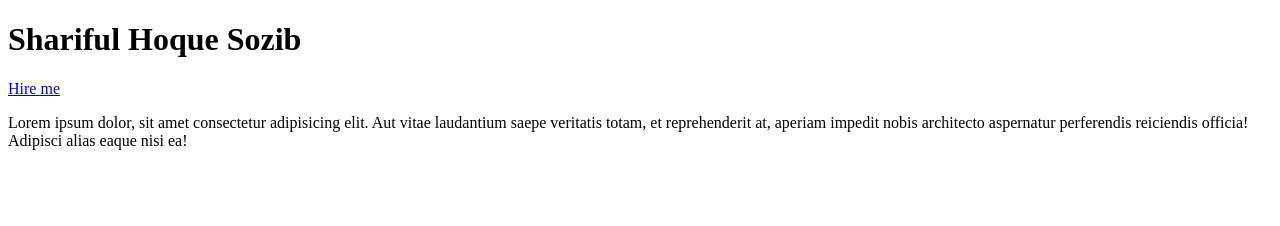
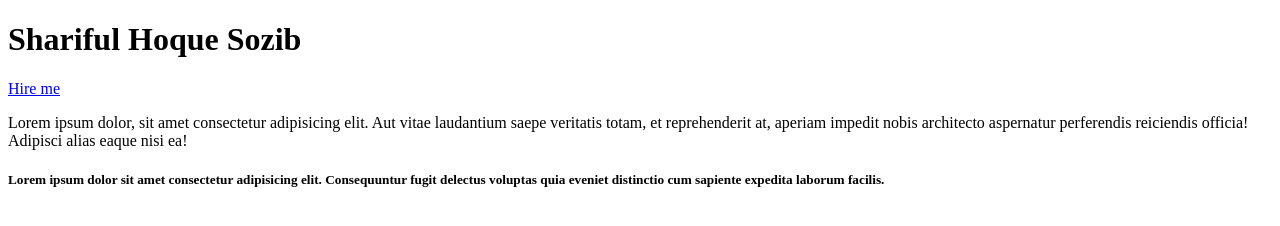
Before and after one commit to shariful-hoque/forth-repo, a plain HTML site: page index.html in a window 1280 px wide. Drawn offline with Linux system fonts and the light colour scheme.

Commit message:
add h tag

```diff
--- a/index.html
+++ b/index.html
@@ -10,5 +10,6 @@
     <h1>Shariful Hoque Sozib</h1>
     <a href="fiver.com/shariful_hoque">Hire me</a>
     <p>Lorem ipsum dolor, sit amet consectetur adipisicing elit. Aut vitae laudantium saepe veritatis totam, et reprehenderit at, aperiam impedit nobis architecto aspernatur perferendis reiciendis officia! Adipisci alias eaque nisi ea!</p>
+    <h5>Lorem ipsum dolor sit amet consectetur adipisicing elit. Consequuntur fugit delectus voluptas quia eveniet distinctio cum sapiente expedita laborum facilis.</h5>
 </body>
 </html>
```
